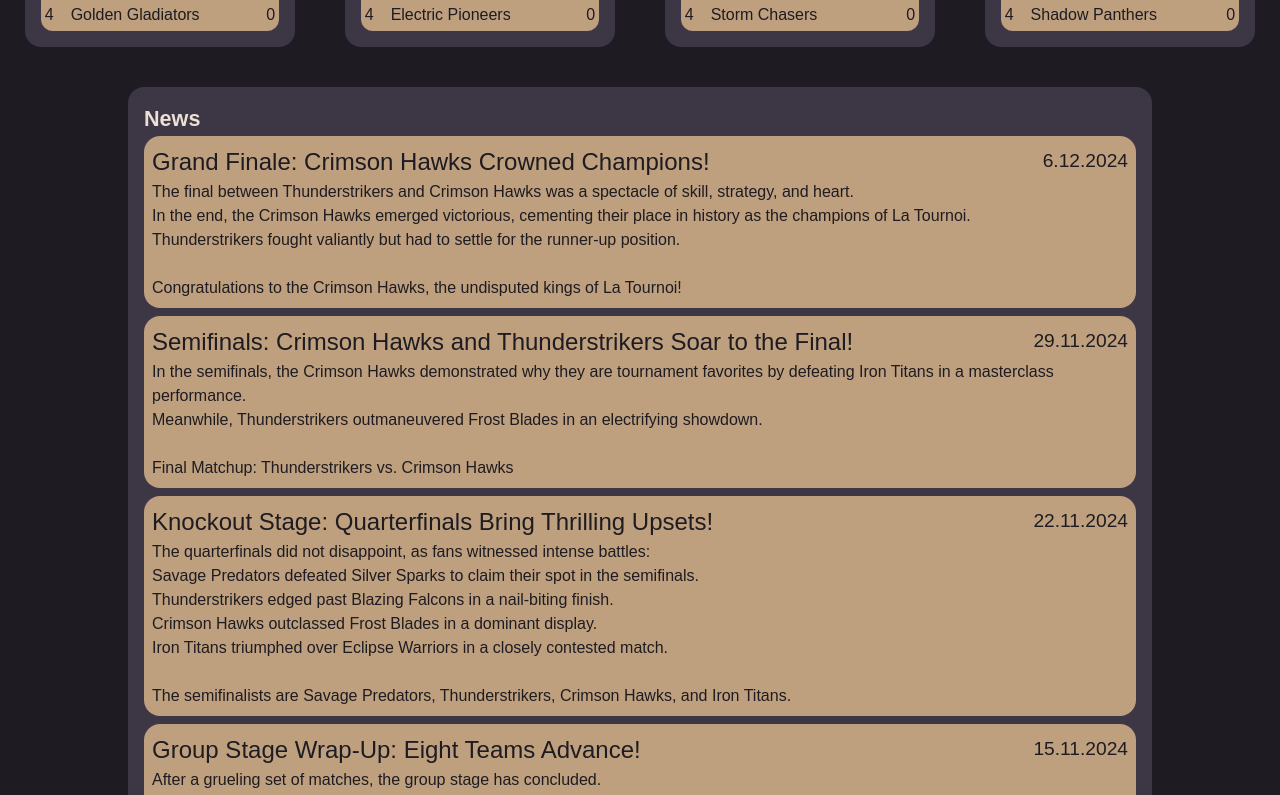
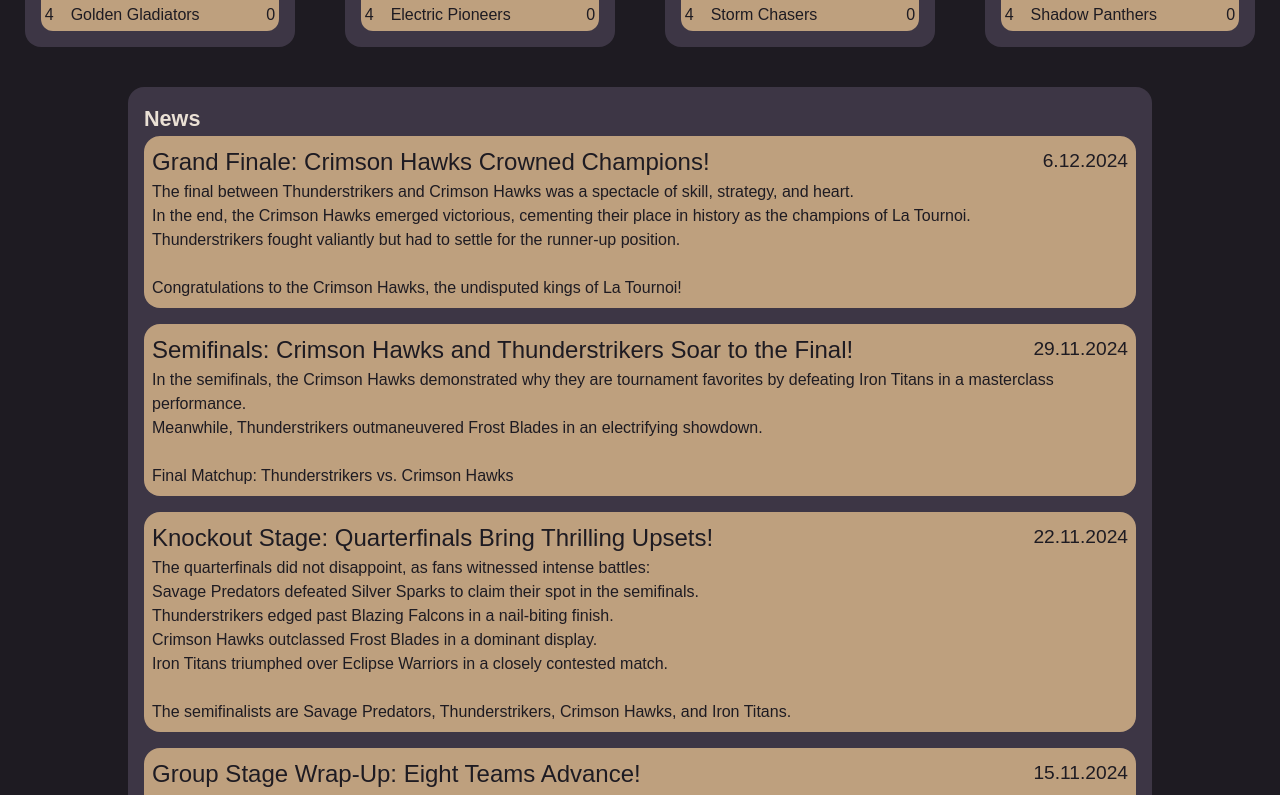
Before and after one commit to noradenshi/tournoi, a Next.js app: page / in a window 1280 px wide. Shown: the part 880-1675 px from the top of the page. Built offline with nearby package versions, Linux system fonts and the light colour scheme.

Commit message:
increased row-gap

```diff
--- a/src/components/news/news.css
+++ b/src/components/news/news.css
@@ -1,7 +1,7 @@
 .news {
     display: flex;
     flex-direction: column;
-    row-gap: .5em;
+    row-gap: 1em;
 }
 
 article {
```
